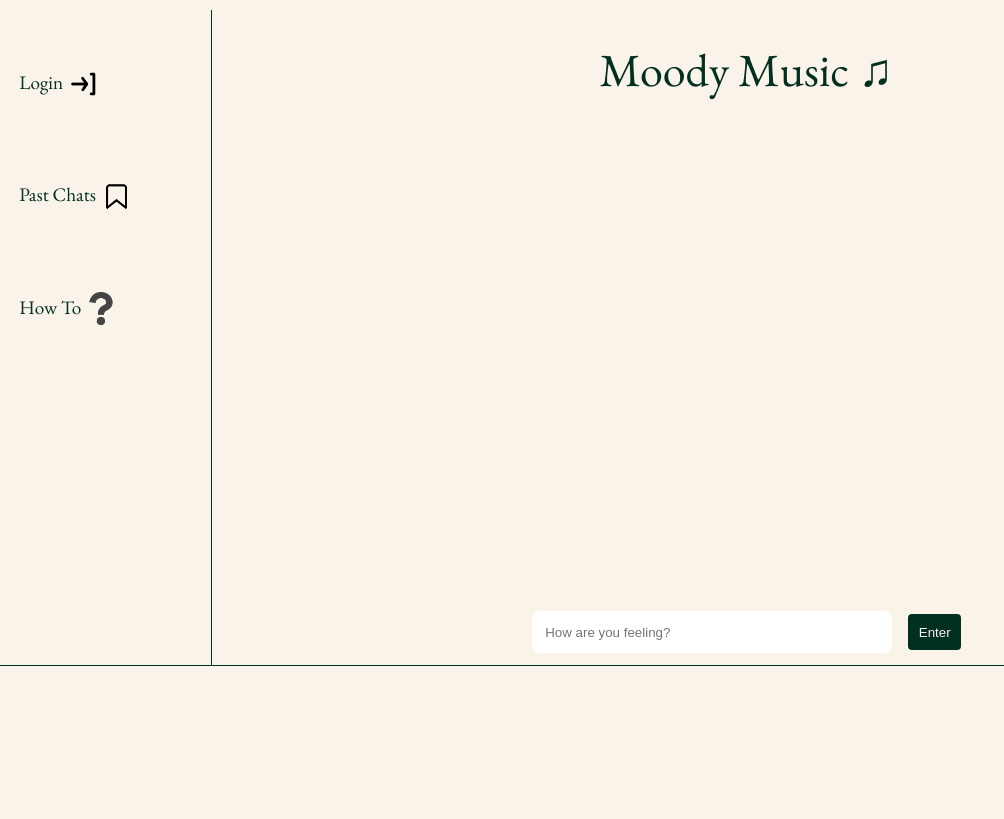
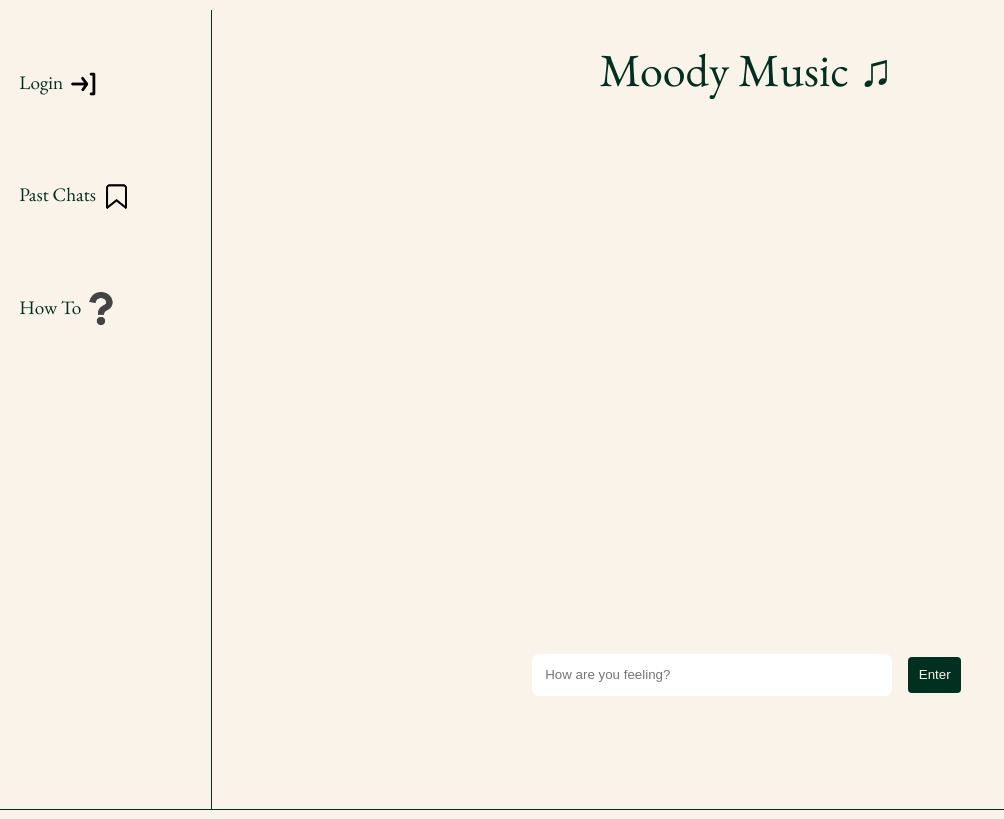
Before and after one commit to wakdj/groupProject, a Flask app: page / in a window 1280 px wide. Shown: the whole page, without its empty margins (0-1004 px from the left). Before the commit the page ends 666 px from the top, so only its background shows below. Run offline with Flask 3, Linux system fonts and the light colour scheme; parts of the project's set-up code (start-up, migrations or seed data) failed here and were passed over; some libraries are stand-ins or nearby versions; some web fonts are replaced.

Commit message:
adjusting height of side bar

```diff
--- a/all/chatbot/static/script.js
+++ b/all/chatbot/static/script.js
@@ -221,7 +221,7 @@
             toggleButton.style.transform = "rotate(0deg)"
         } else{
              displayType = "block"
-             bgColour = "rgba(230,215,255,0.4)"
+             bgColour = "rgba(230,215,255,0.8)"
              toggleButton.style.transform = "rotate(90deg)"
         }
         activites.style.display =  displayType
--- a/all/chatbot/static/style.css
+++ b/all/chatbot/static/style.css
@@ -2,11 +2,14 @@ body {
     font-family: "EB Garamond", serif;
     background-color: #faf3ea;
     margin: 0;
+    height: 100%;
+    overflow: hidden;
     padding: 0;
     color: #023020;
     box-sizing: border-box;
         font-size: larger;
-    height: 100vh;
+    /* height: 100vh;
+    max-height: 100vh; */
     max-width: 100%;
 }
 
@@ -77,9 +80,8 @@ img{
     display: flex;
     justify-content: wrap;
     margin: 0.5em auto;
-    /* padding: 0.6em;
-    background-color: #faf3ea;
-    */
+
+    min-height: 100vh !important;
      width: auto;
 }
 
@@ -91,7 +93,9 @@ img{
     box-sizing: border-box;
     padding: 0em 7.5em 0em 7.5em;
     font-size: larger;
-    max-height: fit-content;
+    min-height: 100vh;
+
+     /* max-height: 97%; */
 
 }
 
@@ -102,7 +106,7 @@ img{
     border-right: 0.01em solid #023020;
     border-bottom: 0.01em solid #023020;
     box-sizing: border-box;
-    min-height: fit-content;
+    /* min-height: fit-content; */
 }
 
 .hidden{
@@ -136,7 +140,7 @@ input{
 }
 
 .message-area{
-    height: 20em;
+    min-height: 63%;
     align-items: center;
     border-radius: 2em;
     width: 50em;
@@ -148,7 +152,7 @@ input{
 #outputArea{
     /* align-self: flex-start; */
     margin-top: 1em;
-    height: 100%;
+    /* height: 100%; */
     width: 49%;
     padding-left: 0.5em;
     display: inline-table;
@@ -218,7 +222,6 @@ span{
     }
 
     #userMessage li{
-
         max-width: 2em;
     }
     .container{
@@ -243,7 +246,7 @@ span{
         background-color: transparent;
         position: absolute;
         z-index: 333;
-        height: 90%;
+        min-height: 100vh;
     }
     .side-bar-toggle{
         margin-top: 0.5em;
@@ -269,7 +272,7 @@ span{
     .message-area{
         width: 20em;
         padding: -0.5em;
-        height: 30em;
+        /* height: 25em; */
     }
     .chat-container{
         padding: 0 0.5em;
```
